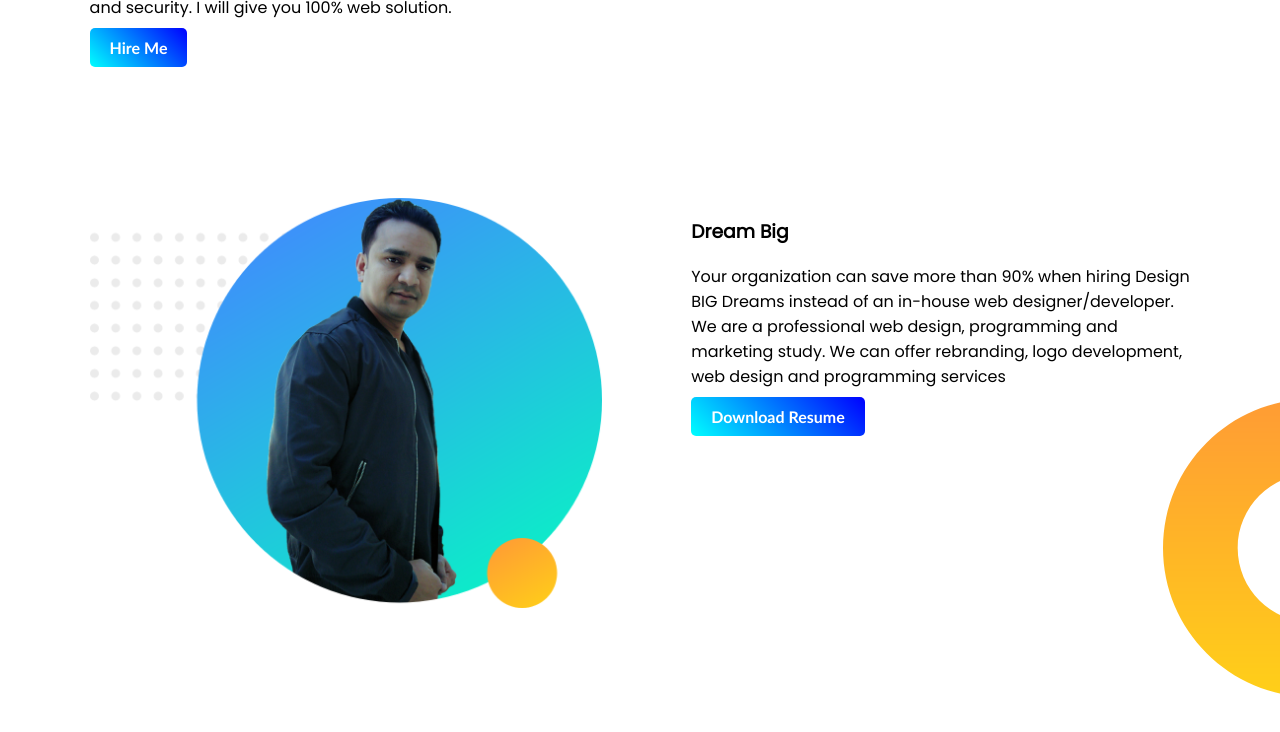
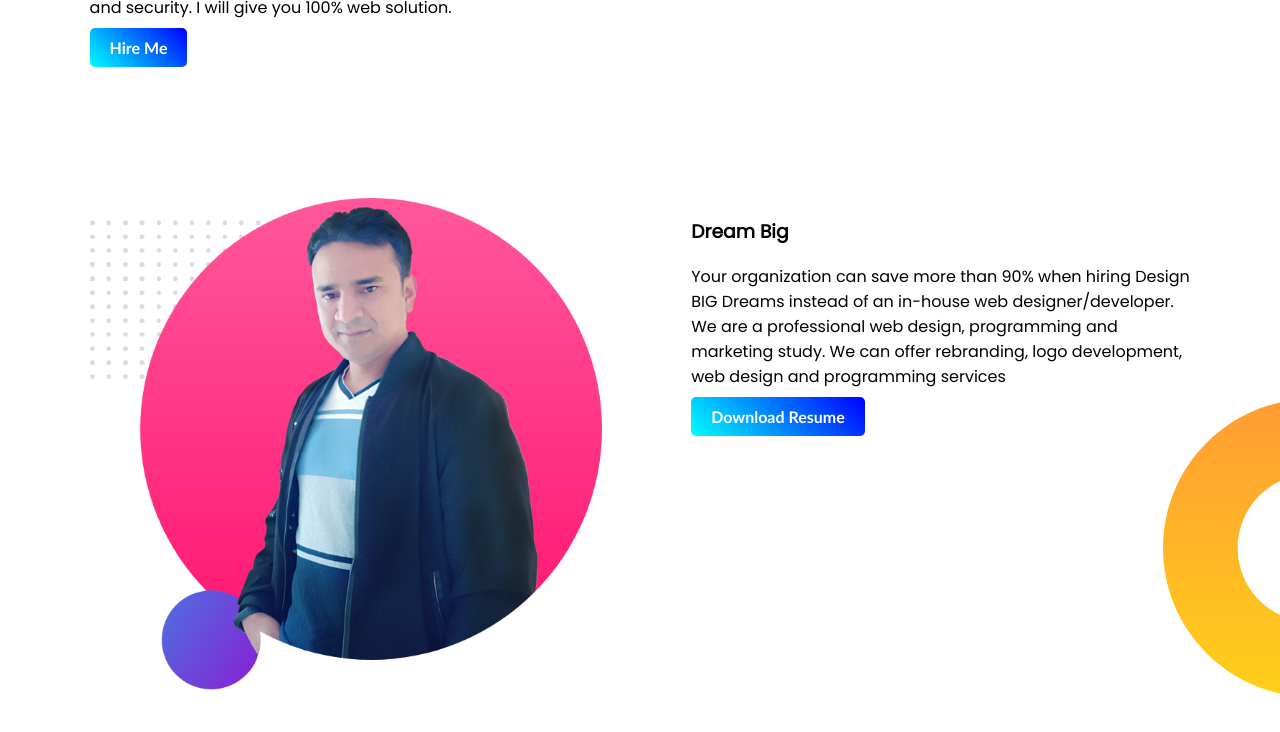
Before and after one commit to rakibdcn/Web-Portfolio, a plain HTML site: page index.html in a window 1280 px wide. Shown: the part 502-1234 px from the top of the page. Drawn offline with Linux system fonts and the light colour scheme.

Commit message:
problem with 2nd photo

```diff
--- a/index.html
+++ b/index.html
@@ -22,7 +22,7 @@
     </section>
     <section class="dream-area">
         <div class="half-width">
-        <img src="images/profile2.png" alt="">
+        <img src="images/profile.png" alt="">
         </div>
         <div class="half-width">
             <h3>Dream Big</h3>
```
